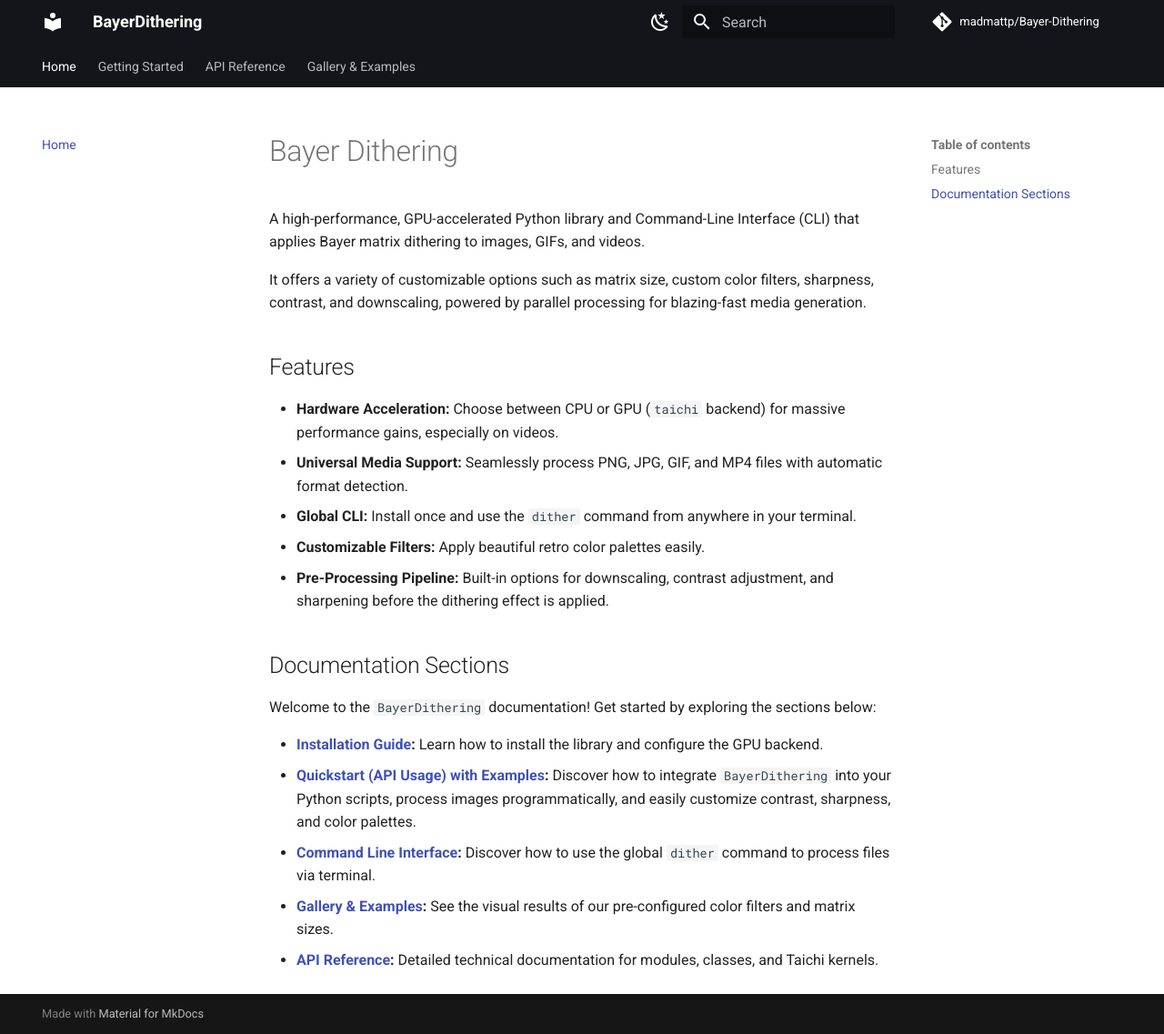
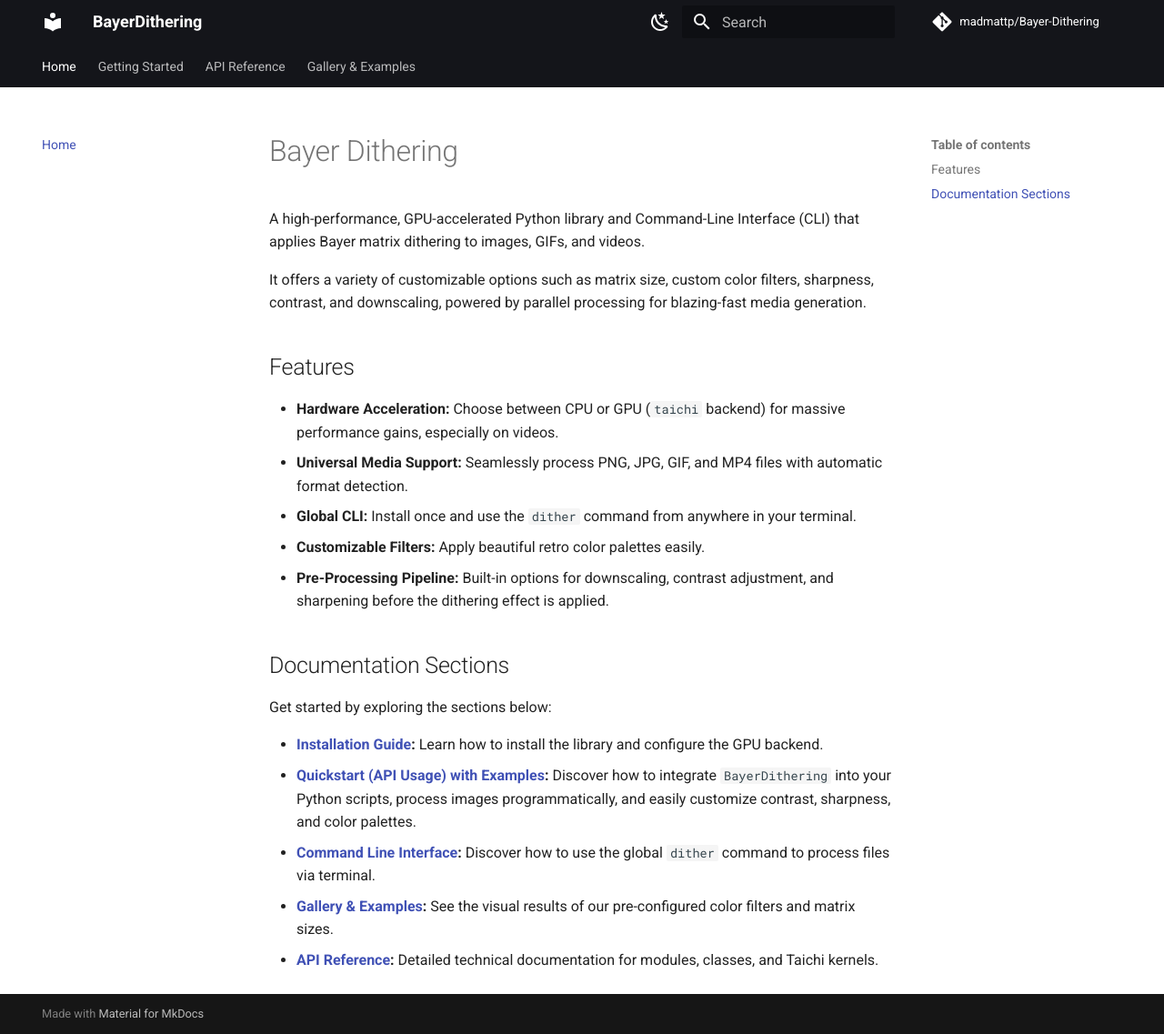
Before and after one commit to madmattp/Bayer-Dithering, an MkDocs documentation site: the page built from docs/index.md, in a window 1280 px wide and 1137 px high. Shown: the whole window at 91% size. Built offline with MkDocs 1.6.1 and Material for MkDocs 9.7.7, drawn with Linux system fonts in a browser that asks for light colours; comment, search, counter and statistics services are not loaded.

Commit message:
Update index.md

```diff
--- a/docs/index.md
+++ b/docs/index.md
@@ -14,7 +14,7 @@
 
 ## Documentation Sections
 
-Welcome to the `BayerDithering` documentation! Get started by exploring the sections below:
+Get started by exploring the sections below:
 
 - **[Installation Guide](installation.md):** Learn how to install the library and configure the GPU backend.
 - **[Quickstart (API Usage) with Examples](quickstart.md):** Discover how to integrate `BayerDithering` into your Python scripts, process images programmatically, and easily customize contrast, sharpness, and color palettes.
```
